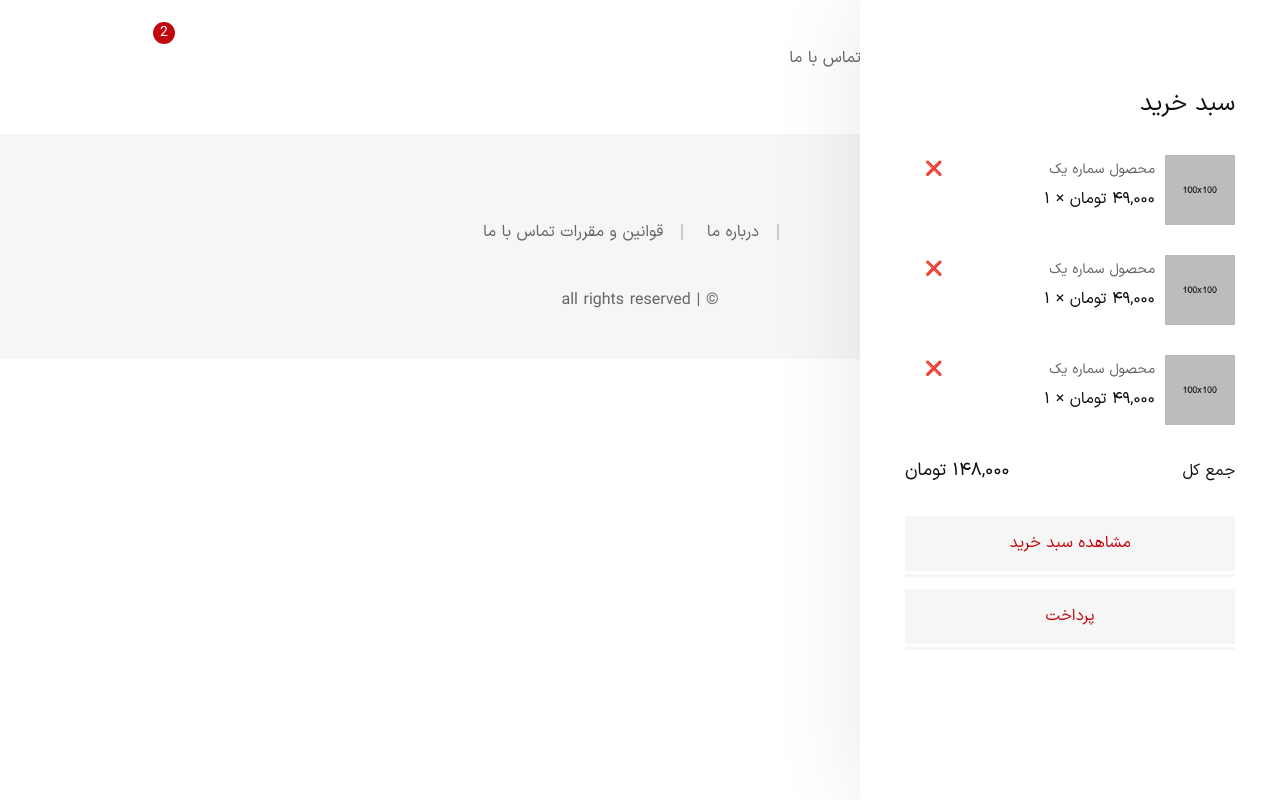
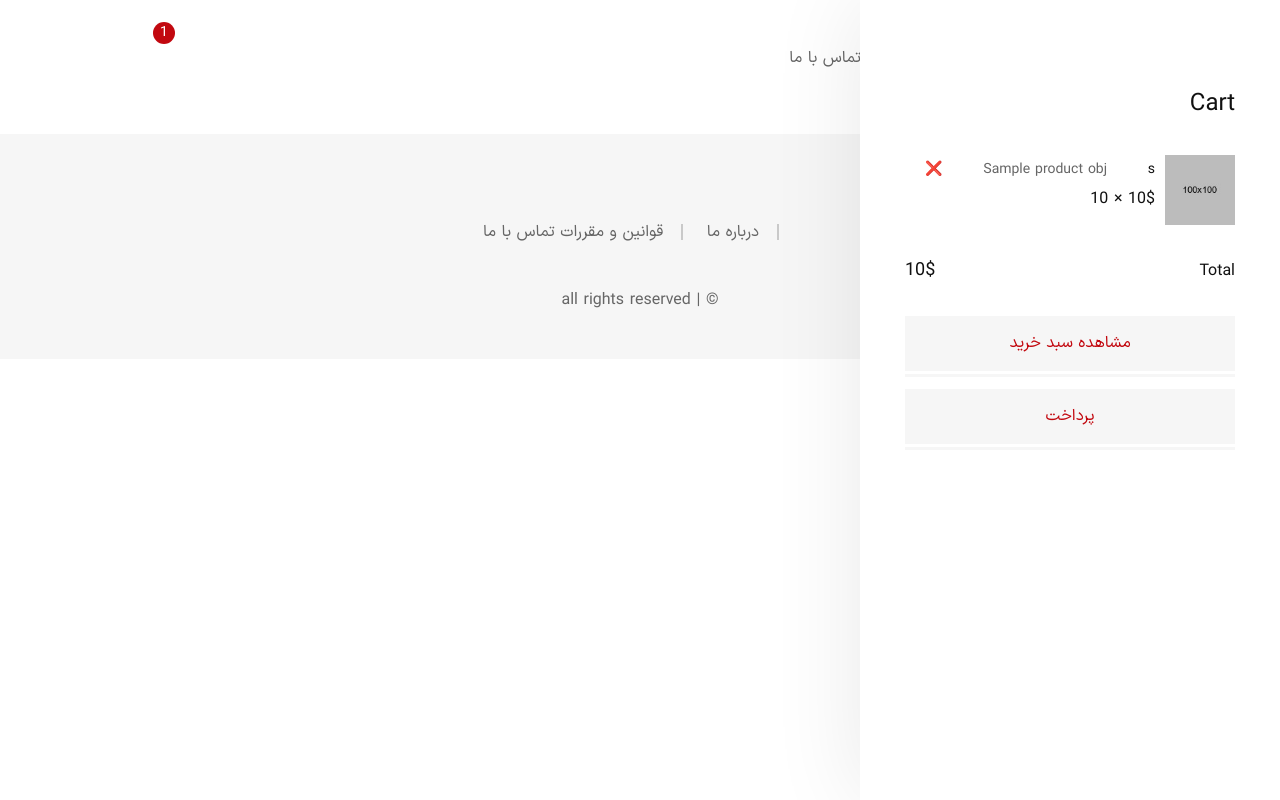
Before and after one commit to SajjadTorki/Shop-project-with-django, a Django app: template templates/home.html in a window 1280 px wide, after a click that opens the changed part. Run offline with Django 5.2, Linux system fonts and the light colour scheme; the template is opened without the code that fills it: most values are stand-ins (such as "Sample title", 1, 10 or a date in 2020); some libraries are stand-ins or nearby versions; some web fonts are replaced.

Commit message:
Context&Functionallt

```diff
--- /dev/null
+++ b/cart/context_processors.py
@@ -0,0 +1,5 @@
+from .cart import Cart
+
+
+def cart(request):
+    return {'cart': Cart(request)}
--- a/cart/templates/cart/cart_detail.html
+++ b/cart/templates/cart/cart_detail.html
@@ -102,7 +102,7 @@
                                         </div>
                                         <div class="cart-calculator__item--value">
                                                 <span class="product-price-wrapper">
-                                                    <span class="money">{{cart.get_total_price}} تومان</span>
+                                                    <span class="money">{{cart.get_total_price}} {% translate 'dollar'%}</span>
                                                 </span>
                                         </div>
                                     </div>
--- a/products/models.py
+++ b/products/models.py
@@ -11,6 +11,7 @@ class Product(models.Model):
     title = models.CharField(max_length=100)
     description = models.TextField()
     price = models.PositiveIntegerField(default=0)
+    image = models.ImageField(upload_to='product/product_cover/', verbose_name=_("Product Image"), blank=True, )
     active = models.BooleanField(default=True)
     datetime_created = models.DateTimeField(auto_now_add=True)
     datetime_modified = models.DateTimeField(auto_now=True)
--- a/products/templates/products/product_list.html
+++ b/products/templates/products/product_list.html
@@ -32,10 +32,12 @@
                                         <div class="ShoppingYar-product">
                                             <div class="product-inner">
                                                 <figure class="product-image">
-                                                    <a href="{{ product.get_absolut_url }}">
-                                                        <img src="https://dkstatics-public.digikala.com/digikala-products/15d774761e234a15c1c559ac540963baad9e229f_1631704695.jpg?x-oss-process=image/resize,m_lfit,h_800,w_800/quality,q_90"
+                                                   {% if product.image %}
+                                                   	 <a href="{{ product.get_absolut_url }}">
+                                                        <img src="{{ product.image.url }}"
                                                              alt="Products">
                                                     </a>
+                                                   {% endif %}
                                                     <div class="ShoppingYar-product-action">
                                                         <div class="product-action d-flex">
                                                             <a href="wishlist.html" class="action-btn">
--- a/requirements.txt
+++ b/requirements.txt
@@ -19,6 +19,7 @@ install==1.3.5
 marshmallow==3.20.1
 oauthlib==3.2.2
 packaging==23.2
+pillow==10.2.0
 polib==1.2.0
 psycopg2-binary==2.9.9
 pycparser==2.21
--- a/templates/_base.html
+++ b/templates/_base.html
@@ -81,7 +81,7 @@
                             <li class="header-toolbar__item mini-cart-item">
                                 <a href="#miniCart" class="header-toolbar__btn toolbar-btn mini-cart-btn">
                                     <i class="flaticon flaticon-shopping-cart"></i>
-                                    <sup class="mini-cart-count">2</sup>
+                                    <sup class="mini-cart-count">{{ cart|length }}</sup>
                                 </a>
                             </li>
                             <li class="header-toolbar__item user-info">
@@ -91,17 +91,21 @@
                                 <ul class="user-info-menu">
                                     {% if user.is_authenticated %}
                                         <li>
-                                            <a class="text-right" href="{% url 'account_logout' %}">{% translate 'Log Out' %}</a>
+                                            <a class="text-right"
+                                               href="{% url 'account_logout' %}">{% translate 'Log Out' %}</a>
                                         </li>
                                         <li>
-                                            <a class="text-right" href="{% url 'cart:cart_detail' %}">{% translate 'Card List' %}</a>
+                                            <a class="text-right"
+                                               href="{% url 'cart:cart_detail' %}">{% translate 'Card List' %}</a>
                                         </li>
                                     {% else %}
                                         <li>
-                                            <a class="text-right" href="{% url 'account_login' %}">{% translate 'Log In' %}</a>
+                                            <a class="text-right"
+                                               href="{% url 'account_login' %}">{% translate 'Log In' %}</a>
                                         </li>
                                         <li>
-                                            <a class="text-right" href="{% url 'account_signup' %}">{% translate 'Sign in' %}</a>
+                                            <a class="text-right"
+                                               href="{% url 'account_signup' %}">{% translate 'Sign in' %}</a>
                                         </li>
                                     {% endif %}
 
@@ -184,70 +188,39 @@
         <div class="mini-cart-wrapper">
             <a href="" class="btn-close"><i class="flaticon flaticon-cross"></i></a>
             <div class="mini-cart-inner">
-                <h3 class="mini-cart__heading mb--40 mb-lg--30 text-right">سبد خرید</h3>
+                <h3 class="mini-cart__heading mb--40 mb-lg--30 text-right">{% trans 'Cart' %}</h3>
                 <div class="mini-cart__content">
                     <ul class="mini-cart__list text-right">
+                        {% for item in cart %}
                             <li class="mini-cart__product d-flex justify-content-between">
+
+
                                 <div class="mini-cart__product__image">
                                     <a href="#">
-                                    <img src="assets/img/products/prod-1-100x100.jpg" alt="products">
+                                        <img src="assets/img/products/prod-1-100x100.jpg">
                                     </a>
                                 </div>
                                 <div class="mini-cart__product__content pt-2">
                                     <span class="mini-cart__product__title d-flex flex-row justify-content-between">
-                                        <a href="#"> محصول سماره یک </a>
+                                    s    <a href="#"> {{ item.product_obj.title}}</a>
                                         <a href="#" class="">
                                             &#10060;
                                         </a>
                                     </span>
                                     <span class="mini-cart__product__quantity">
-                                        <span>۴۹,۰۰۰ تومان</span> &#215; <span>۱</span>
+                                        <span>{{item.product_obj.price}}{% trans '$' %}</span> &#215; <span>{{item.quantity}}</span>
                                     </span>
                                 </div>
                             </li>
-                        <li class="mini-cart__product d-flex justify-content-between">
-                            <div class="mini-cart__product__image">
-                                <a href="#">
-                                    <img src="assets/img/products/prod-1-100x100.jpg" alt="products">
-                                </a>
-                            </div>
-                            <div class="mini-cart__product__content pt-2">
-                                    <span class="mini-cart__product__title d-flex flex-row justify-content-between">
-                                        <a href="#"> محصول سماره یک </a>
-                                        <a href="#" class="">
-                                            &#10060;
-                                        </a>
-                                    </span>
-                                <span class="mini-cart__product__quantity">
-                                        <span>۴۹,۰۰۰ تومان</span> &#215; <span>۱</span>
-                                    </span>
-                            </div>
-                        </li>
-                        <li class="mini-cart__product d-flex justify-content-between">
-                            <div class="mini-cart__product__image">
-                                <a href="#">
-                                    <img src="assets/img/products/prod-1-100x100.jpg" alt="products">
-                                </a>
-                            </div>
-                            <div class="mini-cart__product__content pt-2">
-                                    <span class="mini-cart__product__title d-flex flex-row justify-content-between">
-                                        <a href="#"> محصول سماره یک </a>
-                                        <a href="#" class="">
-                                            &#10060;
-                                        </a>
-                                    </span>
-                                <span class="mini-cart__product__quantity">
-                                        <span>۴۹,۰۰۰ تومان</span> &#215; <span>۱</span>
-                                    </span>
-                            </div>
-                        </li>
+                        {% endfor %}
+
                     </ul>
                     <div class="mini-cart__total">
-                        <span>جمع کل</span>
-                        <span class="ammount">۱۴۸,۰۰۰ تومان</span>
+                        <span>{% trans 'Total'%}</span>
+                        <span class="ammount">{{cart.get_total_price}}{% translate '$' %}</span>
                     </div>
                     <div class="mini-cart__buttons">
-                        <a href="cart.html" class="btn btn-fullwidth btn-bg-sand mb--20">مشاهده سبد خرید</a>
+                        <a href="{% url 'cart:cart_detail' %}" class="btn btn-fullwidth btn-bg-sand mb--20">مشاهده سبد خرید</a>
                         <a href="checkout.html" class="btn btn-fullwidth btn-bg-sand">پرداخت</a>
                     </div>
                 </div>
```
Also changed, not shown: config/settings.py (+6 -2 lines), config/urls.py (+9 -7 lines), products/templates/products/product_detail.html (+5 -2 lines), cart/locale/fa/LC_MESSAGES/django.po, media/product/product_cover/44b889f67162341c1f2bbcf767cc60c4a6c948a4_1664340163.jpg (added), media/product/product_cover/جوراب.jpg (added), media/product/product_cover/لباس.jpg (added), products/locale/fa/LC_MESSAGES/django.po, products/migrations/0004_product_image.py (added), 2 other files. Lines whose indentation alone changed are shown as unchanged.
